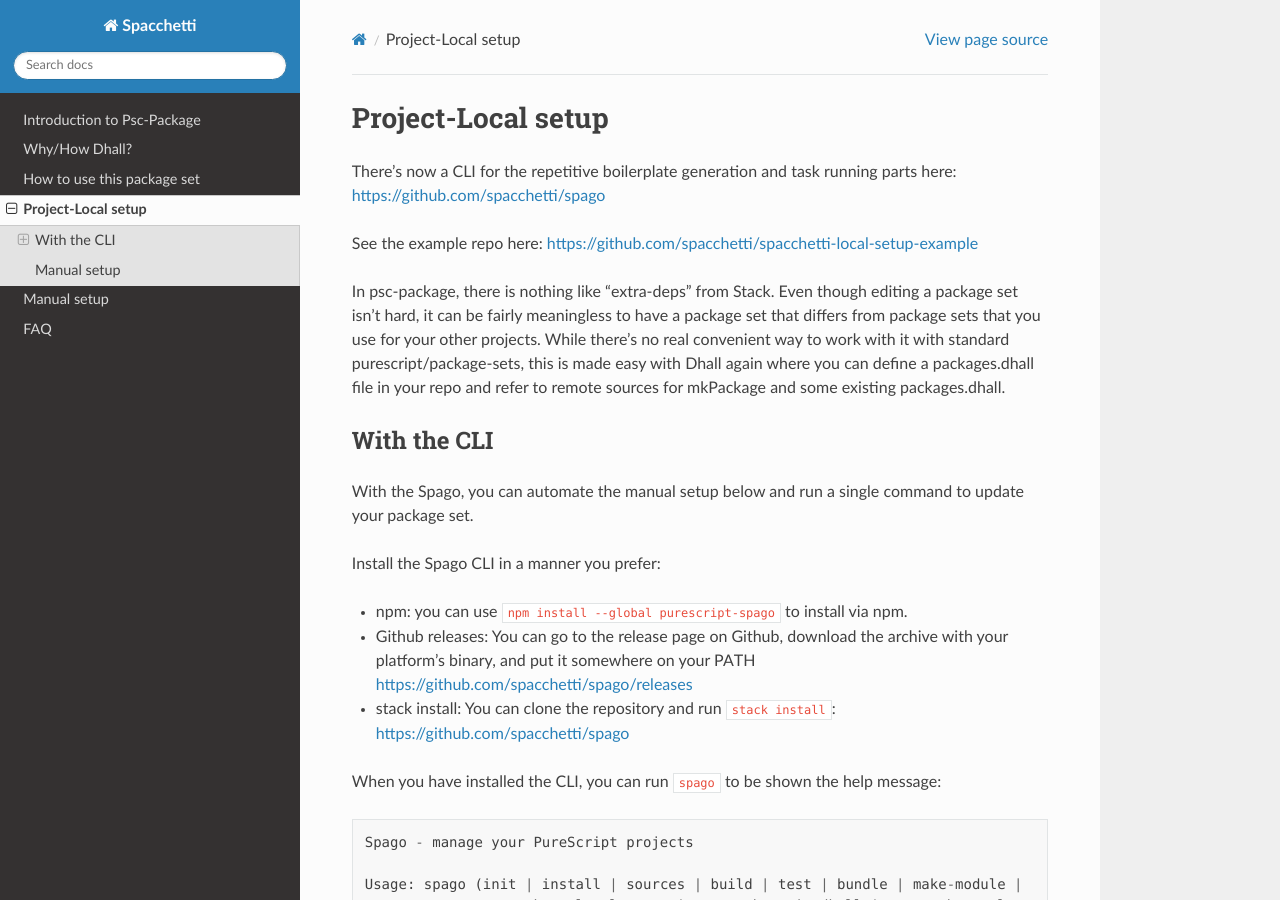
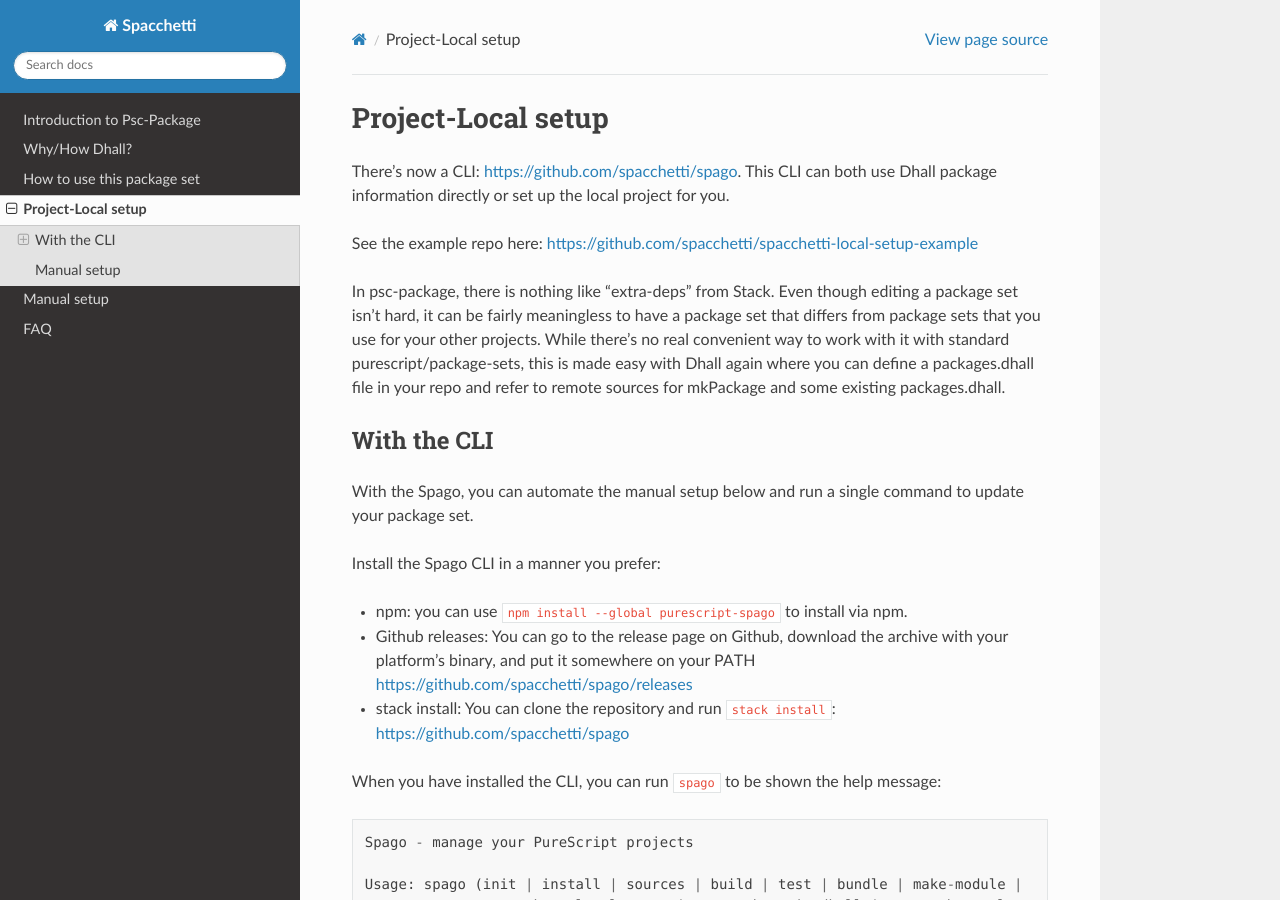
Before and after one commit to spacchetti/spacchetti, a Sphinx documentation site: the page built from docs/local-setup.md, in a window 1280 px wide and 900 px high. Built offline with Sphinx 7.4.7 and the Read the Docs theme 2.0.0, drawn with Linux system fonts in a browser that asks for light colours.

Commit message:
Update local-setup.md

```diff
--- a/docs/local-setup.md
+++ b/docs/local-setup.md
@@ -1,6 +1,6 @@
 # Project-Local setup
 
-There's now a CLI for the repetitive boilerplate generation and task running parts here: <https://github.com/spacchetti/spago>
+There's now a CLI: <https://github.com/spacchetti/spago>. This CLI can both use Dhall package information directly or set up the local project for you.
 
 See the example repo here: <https://github.com/spacchetti/spacchetti-local-setup-example>
 
```
